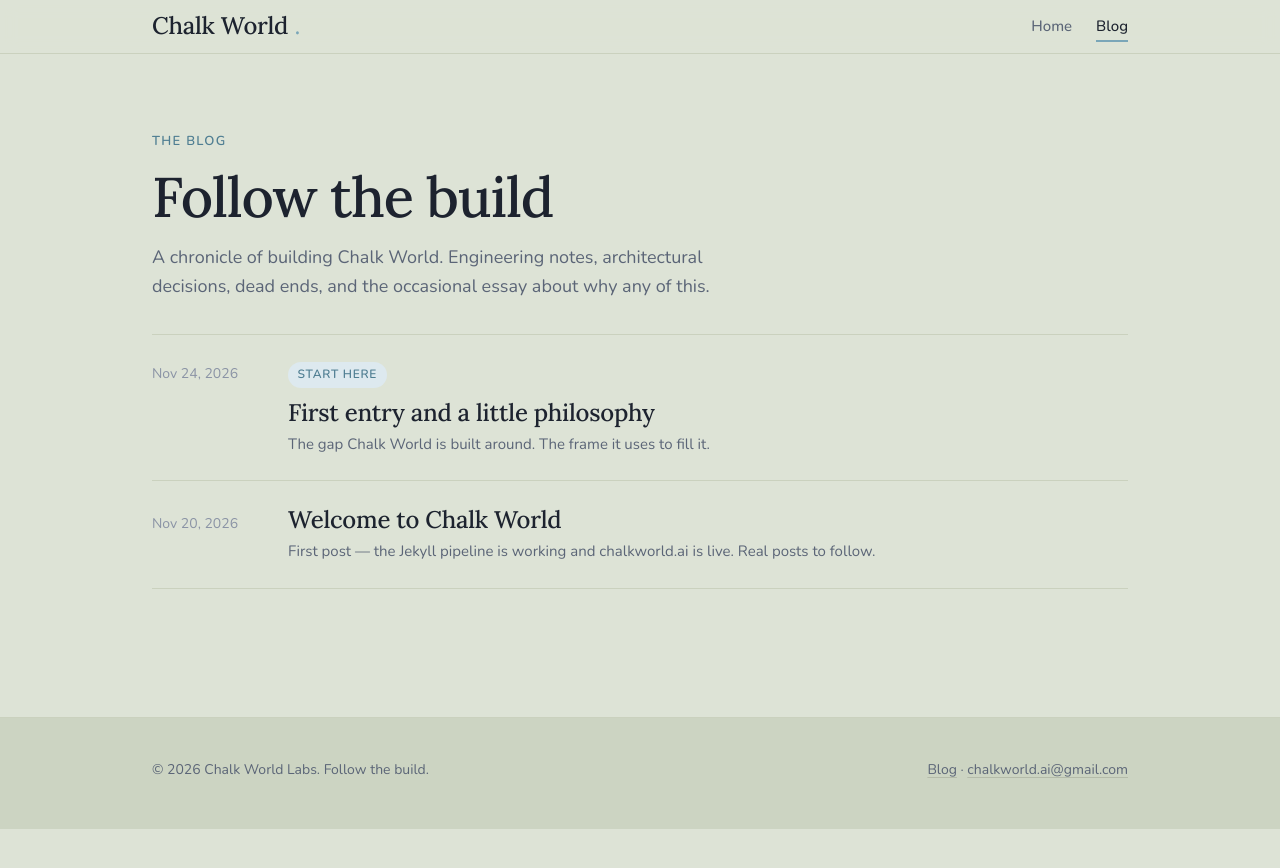
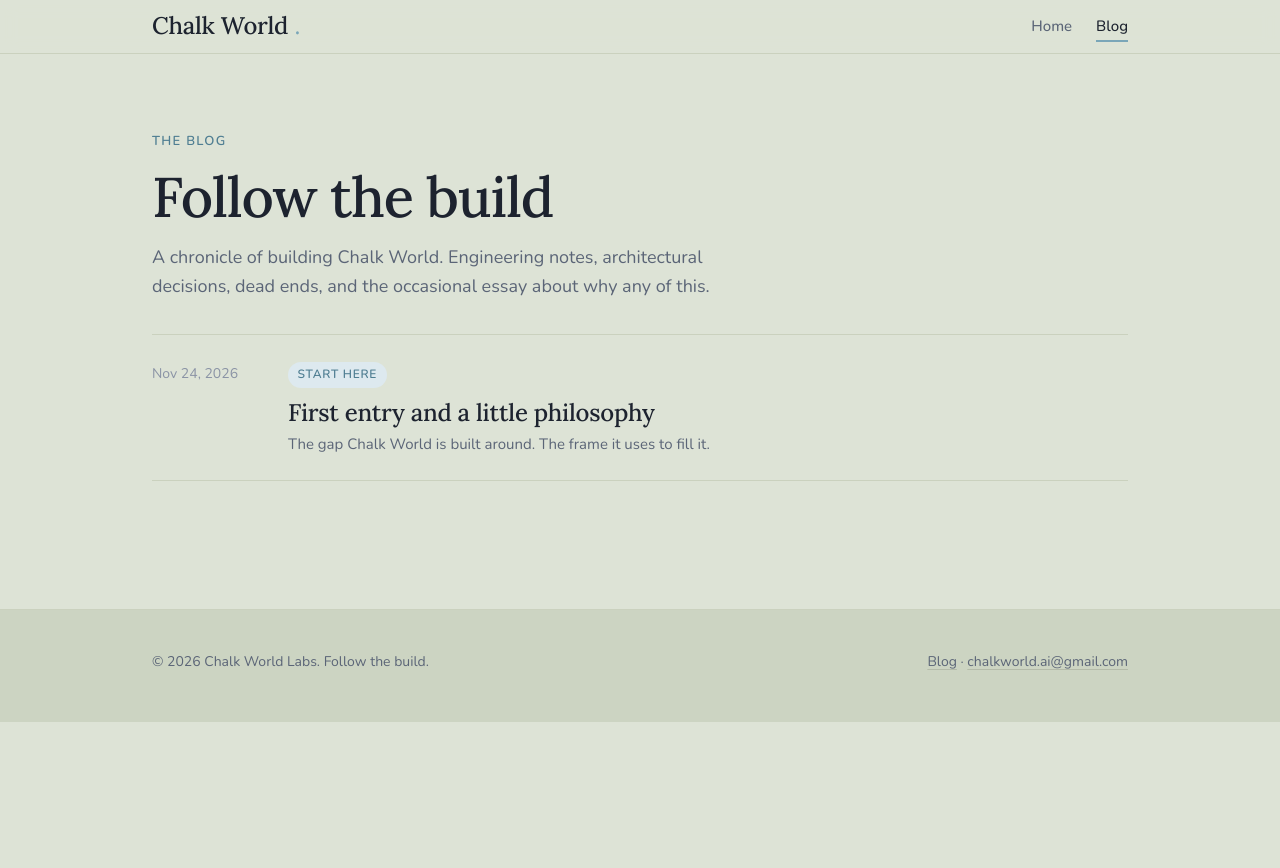
Before and after one commit to ChalkWorld/chalkworld-site, a Jekyll site: the page built from blog.md, in a window 1280 px wide. Shown: the top 868 px of the page. Built offline with Jekyll 4.4.1, drawn with Linux system fonts in a browser that asks for light colours.

Commit message:
Wording tweaks to first entry post; remove Nov 20 placeholder post
Co-authored-by: Cursor <cursoragent@cursor.com>

```diff
--- a/_posts/2026-11-20-welcome-to-chalk-world.md
+++ /dev/null
@@ -1,12 +0,0 @@
----
-layout: post
-title: Welcome to Chalk World
-date: 2026-11-20
-description: First post — the Jekyll pipeline is working and chalkworld.ai is live. Real posts to follow.
----
-
-This is a placeholder for the first real post. If you're reading this, the
-Jekyll → GitHub Pages pipeline is working end-to-end and the custom domain is
-resolving.
-
-Real posts follow.
```
Also changed, not shown: _posts/2026-11-24-first-entry-and-little-philosophy.md (+3 -3 lines).
